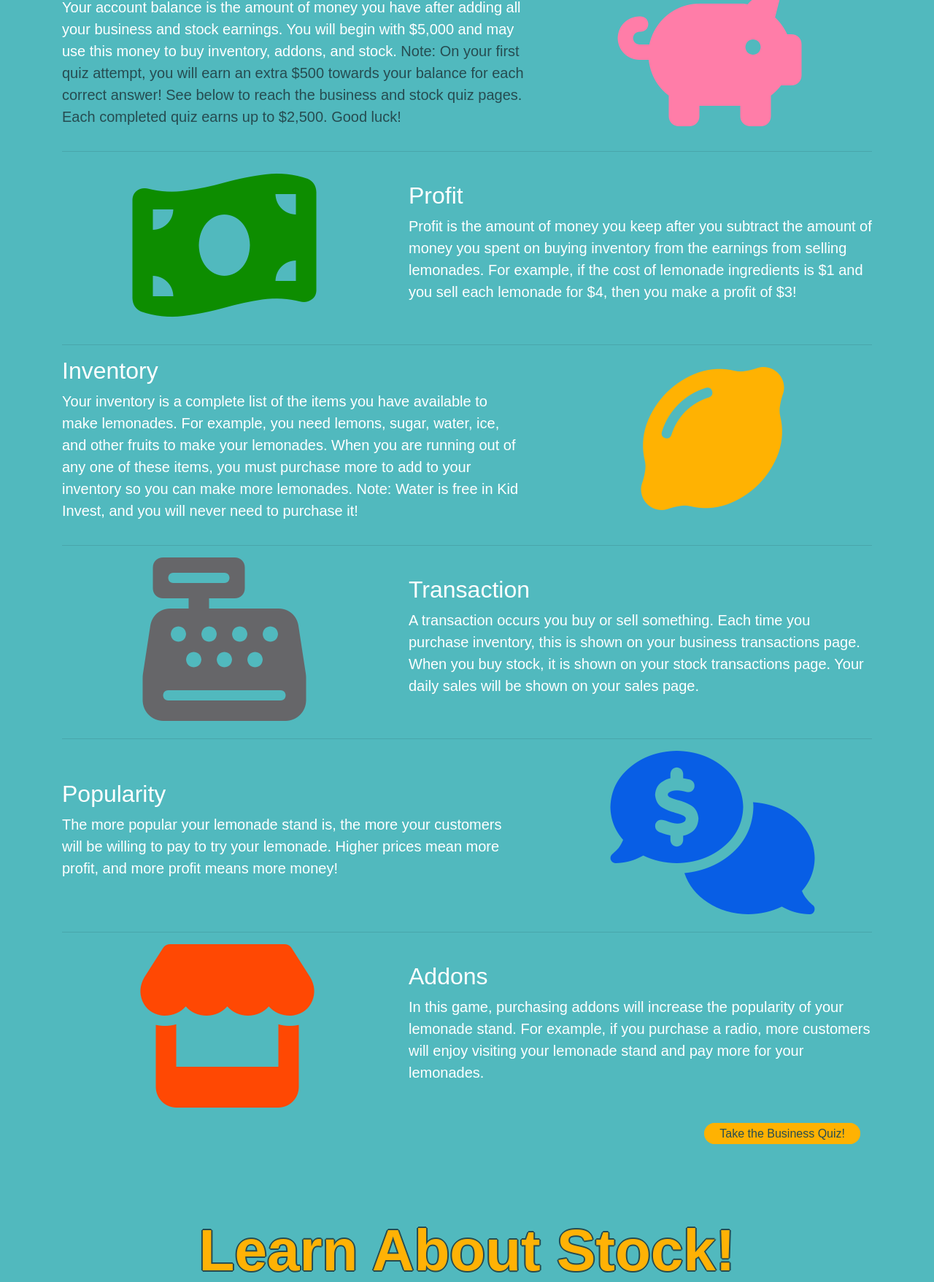
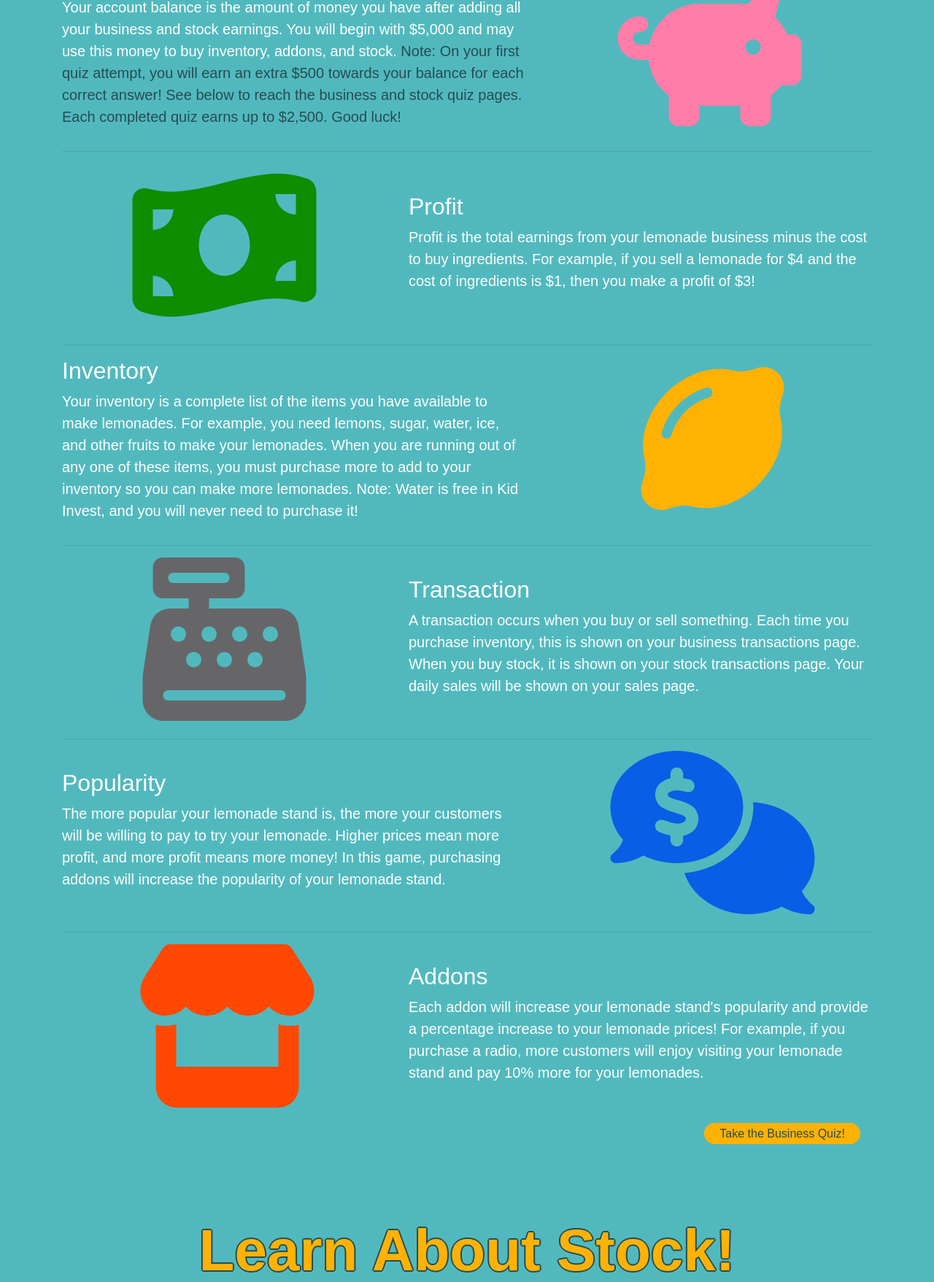
Before and after one commit to Kid-Invest/KidInvest, a Spring Boot app: page /learning in a window 1280 px wide. Shown: the part 324-2081 px from the top of the page at 73% size. Run offline with Spring Boot 4, Linux system fonts and the light colour scheme; the visitor is signed in with stand-in values (Sample User, id 1); some of the project's set-up classes (security, data sources, template engines, error pages and the like) are left out, and stand-ins take their place; some libraries are stand-ins or nearby versions; some web fonts are replaced.

Commit message:
fixed some grammar

```diff
--- a/src/main/resources/static/js/businessQuiz.js
+++ b/src/main/resources/static/js/businessQuiz.js
@@ -14,7 +14,7 @@
         correctAnswer: 0
     }, {
         question: "4. What is your account balance?",
-        choices: [" a. The amount of money you have after subtracting all your business and stock earnings and adding all your purchases", " b. The amount of money you have after adding all your business and stock earnings and subtracting all your purchases", " c. A complete list of the items you have available to make lemonades", " d. A grouping of your stock and business profits"],
+        choices: [" a. The amount of money you have after subtracting all your business and stock earnings", " b. Your account balance is the amount of money you have after adding all your business and stock earnings", " c. A complete list of the items you have available to make lemonades", " d. A grouping of your stock and business profits"],
         correctAnswer: 1
     }, {
         question: "5. Purchasing addons will do which of the following?",
--- a/src/main/resources/templates/learning/learning.html
+++ b/src/main/resources/templates/learning/learning.html
@@ -35,7 +35,7 @@
         <div class="row featurette">
             <div class="col-md-7 d-flex flex-column justify-content-center order-md-2">
                 <h2>Profit</h2>
-                <p class="lead">Profit is the amount of money you keep after you subtract the amount of money you spent on buying inventory from the earnings from selling lemonades. For example, if the cost of lemonade ingredients is $1 and you sell each lemonade for $4, then you make a profit of $3!</p>
+                <p class="lead">Profit is the total earnings from your lemonade business minus the cost to buy ingredients. For example, if you sell a lemonade for $4 and the cost of ingredients is $1, then you make a profit of $3!</p>
             </div>
             <div class="col-md-5 order-md-1 d-flex justify-content-center">
                 <h2><i class="fas fa-money-bill-wave fa-7x green"></i></h2>
@@ -57,7 +57,7 @@
         <div class="row featurette">
             <div class="col-md-7 d-flex flex-column justify-content-center order-md-2">
                 <h2>Transaction</h2>
-                <p class="lead">A transaction occurs you buy or sell something. Each time you purchase inventory, this is shown on your business transactions page. When you buy stock, it is shown on your stock transactions page. Your daily sales will be shown on your sales page.</p>
+                <p class="lead">A transaction occurs when you buy or sell something. Each time you purchase inventory, this is shown on your business transactions page. When you buy stock, it is shown on your stock transactions page. Your daily sales will be shown on your sales page.</p>
             </div>
             <div class="col-md-5 d-flex justify-content-center order-md-1">
                 <h2><i class="fas fa-cash-register fa-7x grey2"></i></h2>
@@ -68,7 +68,7 @@
         <div class="row featurette">
             <div class="col-md-7 d-flex flex-column justify-content-center">
                 <h2>Popularity</h2>
-                <p class="lead">The more popular your lemonade stand is, the more your customers will be willing to pay to try your lemonade. Higher prices mean more profit, and more profit means more money!</p>
+                <p class="lead">The more popular your lemonade stand is, the more your customers will be willing to pay to try your lemonade. Higher prices mean more profit, and more profit means more money! In this game, purchasing addons will increase the popularity of your lemonade stand.</p>
             </div>
             <div class="col-md-5 d-flex justify-content-center">
                 <h2><i class="fas fa-comments-dollar fa-7x ml-2 blue2"></i></h2>
@@ -79,7 +79,7 @@
         <div class="row featurette">
             <div class="col-md-7 d-flex flex-column justify-content-center order-md-2">
                 <h2>Addons</h2>
-                <p class="lead">In this game, purchasing addons will increase the popularity of your lemonade stand. For example, if you purchase a radio, more customers will enjoy visiting your lemonade stand and pay more for your lemonades.</p>
+                <p class="lead">Each addon will increase your lemonade stand's popularity and provide a percentage increase to your lemonade prices! For example, if you purchase a radio, more customers will enjoy visiting your lemonade stand and pay 10% more for your lemonades.</p>
             </div>
             <div class="col-md-5 d-flex justify-content-center order-md-1">
                 <h2><i class="fas fa-store ml-2 orange1 fa-7x"></i></h2>
@@ -120,7 +120,7 @@
         <div class="row featurette">
             <div class="col-md-7 d-flex flex-column justify-content-center order-md-2">
                 <h2>Stock</h2>
-                <p class="lead">A stock is a type of investment that represents an ownership piece or share of a company. Investors buy stocks that they think will go up in value over time and increase their profits. However, some companies lose value or go out of business, and investors may lose part or all of their investment. This is why it is important to buy stock in different companies instead of focusing on just one.</p>
+                <p class="lead">A stock is a type of investment that represents an ownership piece or share of a company. Investors buy stocks that they think will go up in value over time and increase their profits. However, some companies lose value or go out of business, and investors may lose part or all of their investment. This is why it is important to buy stock in different companies instead of focusing on just one.<span class="highlight"> A stock market is typically open Monday through Friday from 9:30AM to 4:00PM Eastern Standard Time. In Kid Invest, you will be able to buy and sell stocks outside of these times, but the prices do not change.</span></p>
             </div>
             <div class="col-md-5 d-flex justify-content-center order-md-1">
                 <h2><i class="fas fa-chart-line fa-7x green2"></i></h2>
--- a/src/main/resources/templates/stock/stock.html
+++ b/src/main/resources/templates/stock/stock.html
@@ -130,7 +130,7 @@
                                 aria-hidden="true"><i class="fas fa-times"></i></span></button>
                     </div>
                     <div class="modal-body text-center">
-                        <h4><input th:value="0.00" th:name="currentStock_total"
+                        <h4>$<input th:value="0.00" th:name="currentStock_total"
                                    th:id="currentStock_total" placeholder="Total Cost"
                                    class="current-stock-total mb-2 text-center" readonly></h4>
                         <button type="button" id="subtract-btn"><i class="fas fa-minus"></i></button>
```
Also changed, not shown: src/main/resources/static/js/stockQuiz.js (+5 -5 lines), src/main/resources/templates/user/profile.html (+4 -5 lines).
